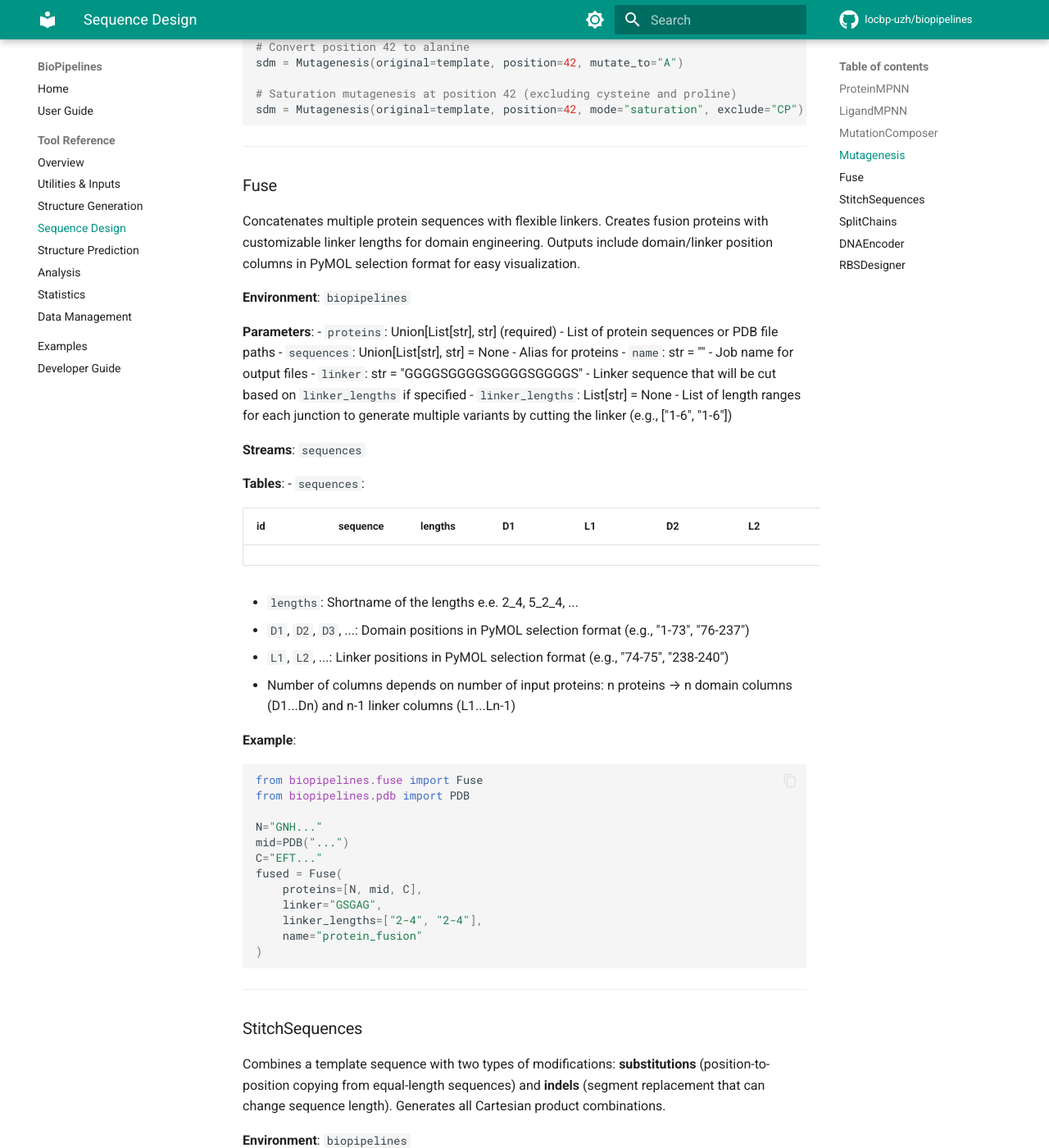
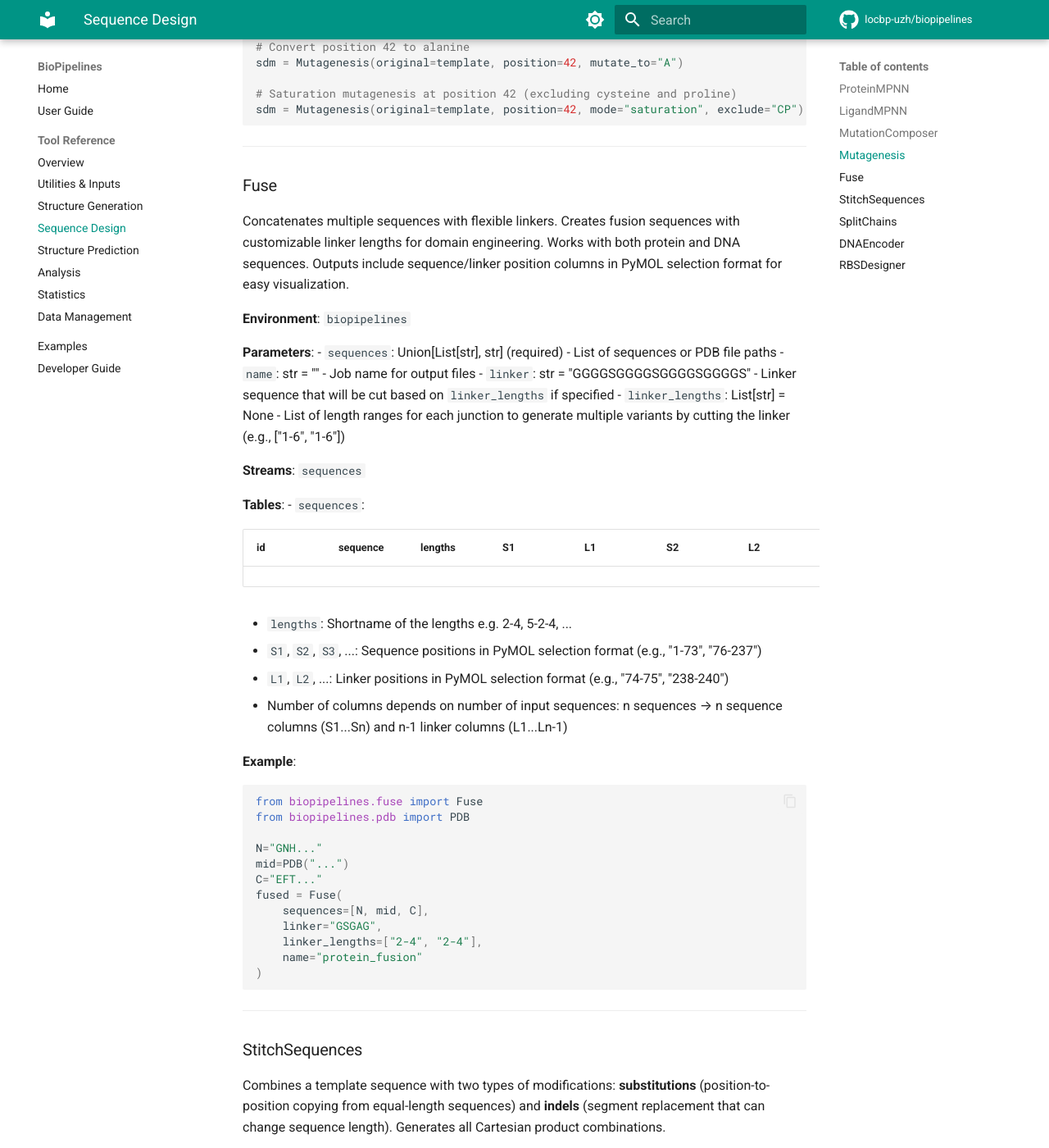
Before and after one commit to locbp-uzh/biopipelines, an MkDocs documentation site: the page built from Docs/Tool/SequenceDesign.md, in a window 1280 px wide and 1400 px high, scrolled down 4174 px. Shown: the whole window at 82% size. Built offline with MkDocs 1.6.1 and Material for MkDocs 9.7.7, drawn with Linux system fonts in a browser that asks for light colours; comment, search, counter and statistics services are not loaded.

Commit message:
fuse refactored and generalized

````diff
--- a/Docs/Tool/SequenceDesign.md
+++ b/Docs/Tool/SequenceDesign.md
@@ -201,13 +201,12 @@ sdm = Mutagenesis(original=template, position=42, mode="saturation", exclude="CP
 
 ### Fuse
 
-Concatenates multiple protein sequences with flexible linkers. Creates fusion proteins with customizable linker lengths for domain engineering. Outputs include domain/linker position columns in PyMOL selection format for easy visualization.
+Concatenates multiple sequences with flexible linkers. Creates fusion sequences with customizable linker lengths for domain engineering. Works with both protein and DNA sequences. Outputs include sequence/linker position columns in PyMOL selection format for easy visualization.
 
 **Environment**: `biopipelines`
 
 **Parameters**:
-- `proteins`: Union[List[str], str] (required) - List of protein sequences or PDB file paths
-- `sequences`: Union[List[str], str] = None - Alias for proteins
+- `sequences`: Union[List[str], str] (required) - List of sequences or PDB file paths
 - `name`: str = "" - Job name for output files
 - `linker`: str = "GGGGSGGGGSGGGGSGGGGS" - Linker sequence that will be cut based on `linker_lengths` if specified
 - `linker_lengths`: List[str] = None - List of length ranges for each junction to generate multiple variants by cutting the linker (e.g., ["1-6", "1-6"])
@@ -217,13 +216,13 @@ Concatenates multiple protein sequences with flexible linkers. Creates fusion pr
 **Tables**:
 - `sequences`:
 
-  | id | sequence | lengths | D1 | L1 | D2 | L2 | D3 | ... |
+  | id | sequence | lengths | S1 | L1 | S2 | L2 | S3 | ... |
   |----|----------|---------|----|----|----|----|----| --- |
 
-  - `lengths`: Shortname of the lengths e.e. 2_4, 5_2_4, ...
-  - `D1`, `D2`, `D3`, ...: Domain positions in PyMOL selection format (e.g., "1-73", "76-237")
+  - `lengths`: Shortname of the lengths e.g. 2-4, 5-2-4, ...
+  - `S1`, `S2`, `S3`, ...: Sequence positions in PyMOL selection format (e.g., "1-73", "76-237")
   - `L1`, `L2`, ...: Linker positions in PyMOL selection format (e.g., "74-75", "238-240")
-  - Number of columns depends on number of input proteins: n proteins → n domain columns (D1...Dn) and n-1 linker columns (L1...Ln-1)
+  - Number of columns depends on number of input sequences: n sequences → n sequence columns (S1...Sn) and n-1 linker columns (L1...Ln-1)
 
 **Example**:
 ```python
@@ -234,7 +233,7 @@ N="GNH..."
 mid=PDB("...")
 C="EFT..."
 fused = Fuse(
-    proteins=[N, mid, C],
+    sequences=[N, mid, C],
     linker="GSGAG",
     linker_lengths=["2-4", "2-4"],
     name="protein_fusion"
````
Also changed, not shown: 3 other files.
